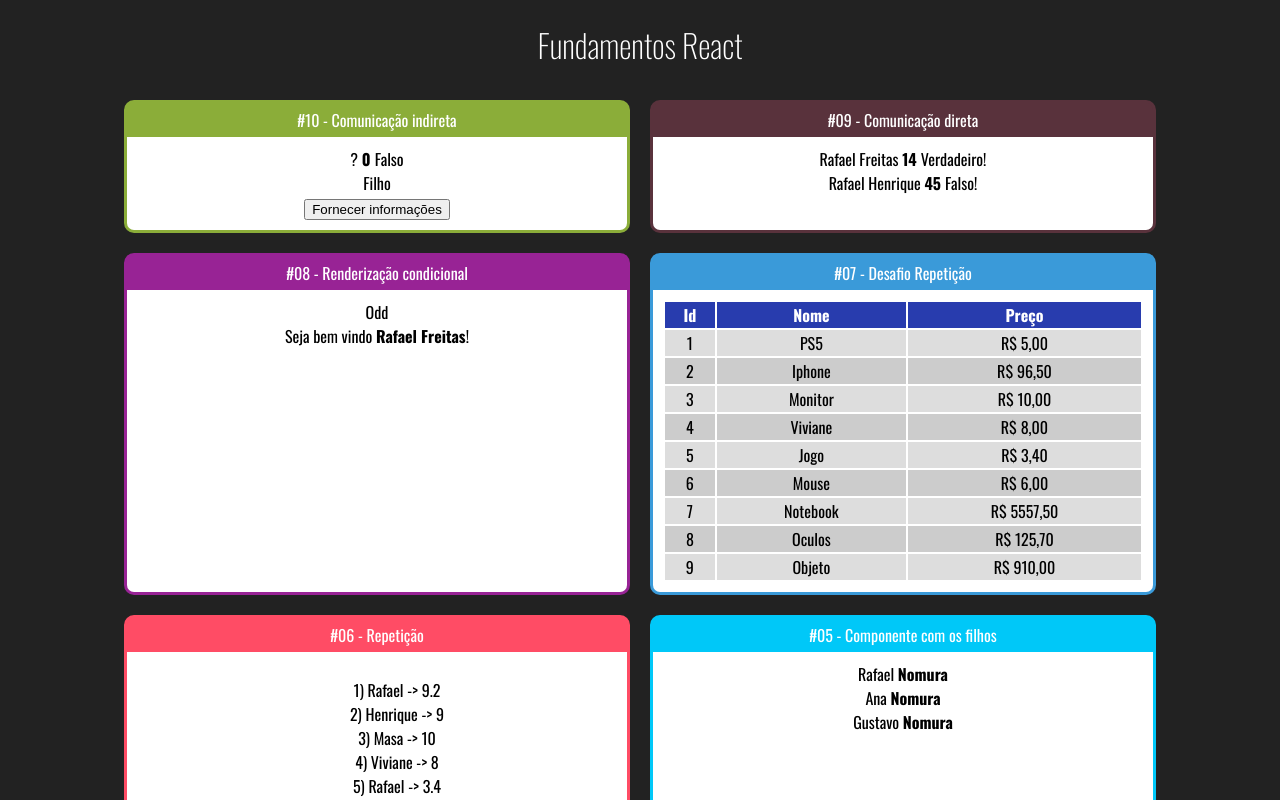
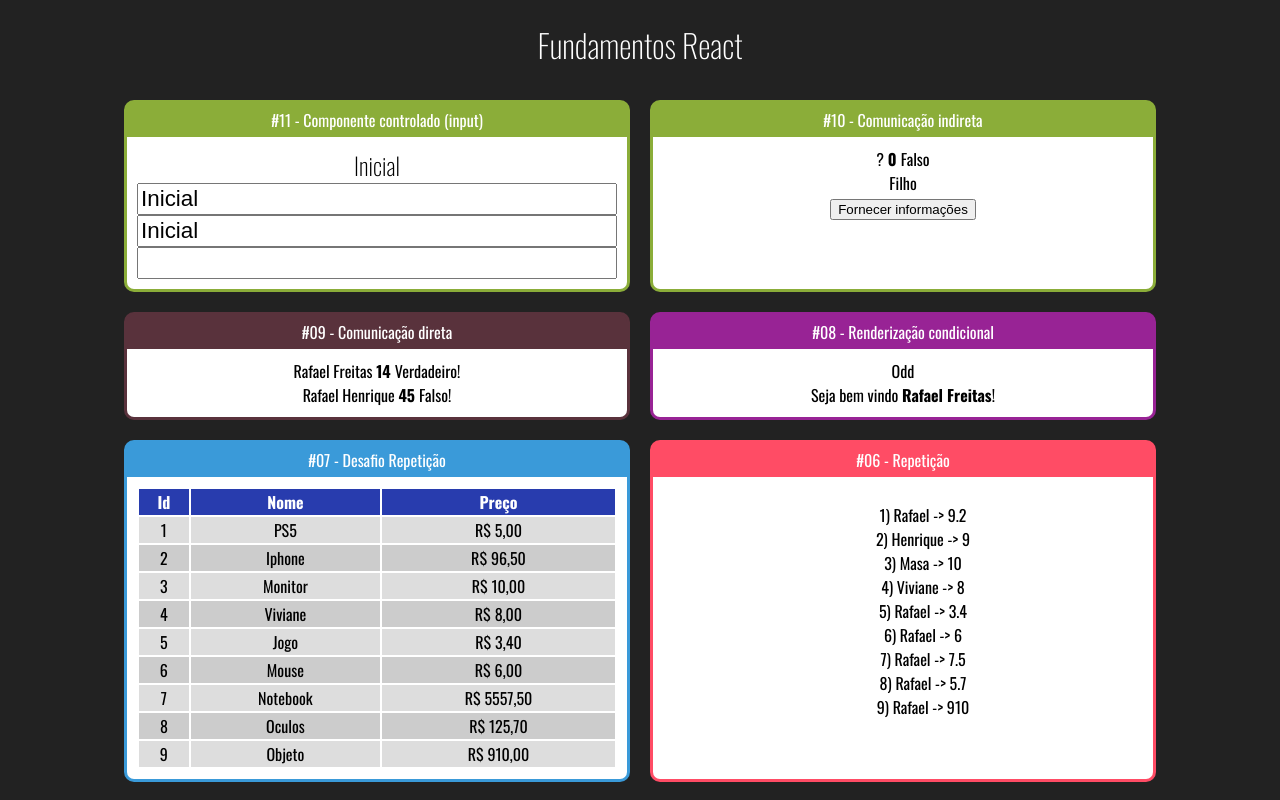
Before and after one commit to rafaelhfreitas/curso-react, a React (Create React App) app: page / in a window 1280 px wide. Shown: the top 800 px of the page. Built offline with nearby package versions, Linux system fonts and the light colour scheme.

Commit message:
Controlled components

```diff
--- a/src/App.jsx
+++ b/src/App.jsx
@@ -15,6 +15,7 @@ import EvenOrOdd from './components/conditional/EvenOrOdd'
 import UserInfo from './components/conditional/UserInfo'
 import DirectParent from './components/comunication/DirectParent'
 import IndirectParent from './components/comunication/IndirectParent'
+import Input from './components/form/Input'
 
 
 export default (props) => {
@@ -23,6 +24,9 @@ export default (props) => {
             <h1> Fundamentos React </h1>
 
             <div  className='Cards'>
+                <Card titulo='#11  - Componente controlado (input)' color="#8BAD39">
+                    <Input></Input>
+                </Card>
                 <Card titulo='#10  - Comunicação indireta' color="#8BAD39">
                     <IndirectParent></IndirectParent>
                 </Card>
--- /dev/null
+++ b/src/components/form/Input.css
@@ -0,0 +1,4 @@
+.Input input{
+    font-size: 1.4rem;
+
+}
--- /dev/null
+++ b/src/components/form/Input.jsx
@@ -0,0 +1,27 @@
+import React, { useState } from 'react'
+import './Input.css'
+
+
+export default props => {
+
+    const [value, setValue] = useState('Inicial')
+
+    function onChange(e) {
+        setValue(e.target.value)
+    }
+
+    return (
+        <div className="Input">
+            <h2>{value}</h2>
+            <div style={{
+                display: 'flex',
+                flexDirection: 'column'
+            }}>
+                <input value={value} onChange={onChange} ></input>
+                <input value={value} readOnly></input>
+                <input value={undefined}></input>
+            </div>
+
+        </div>
+    )
+}
```
